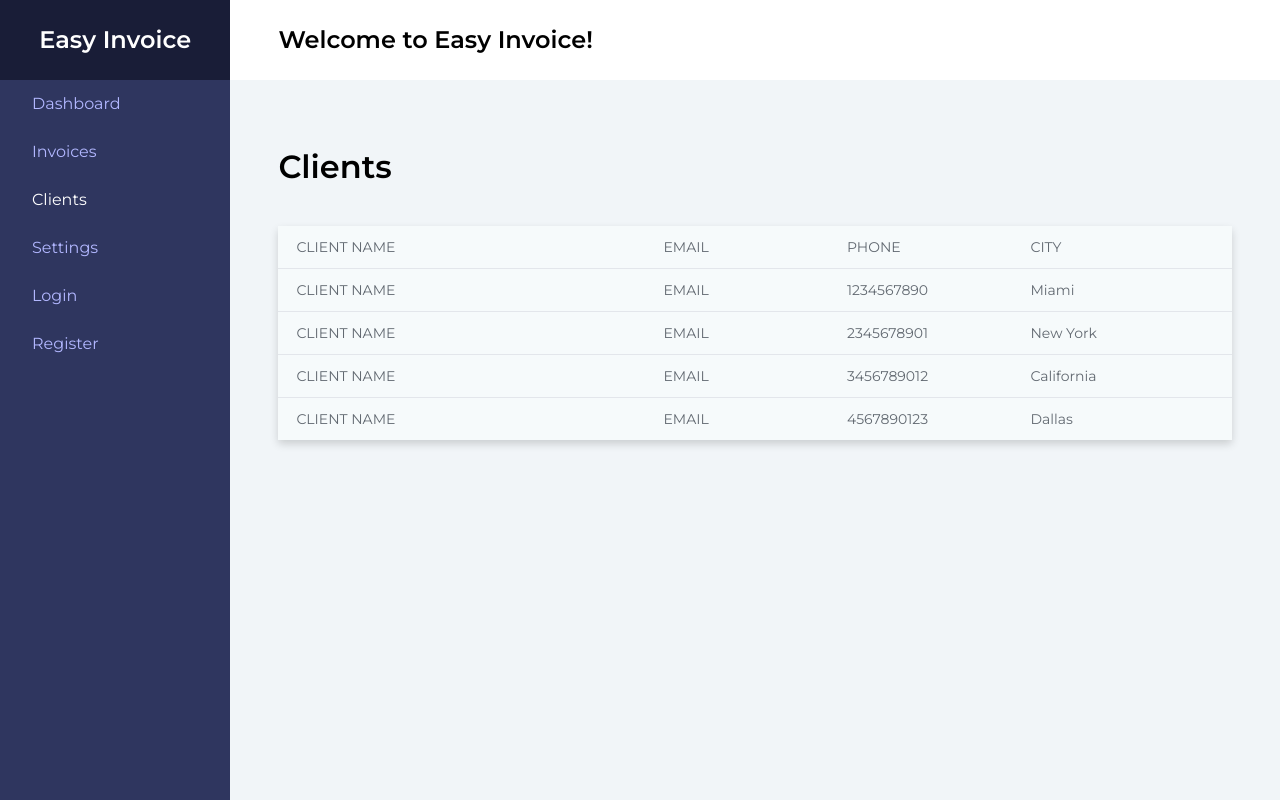
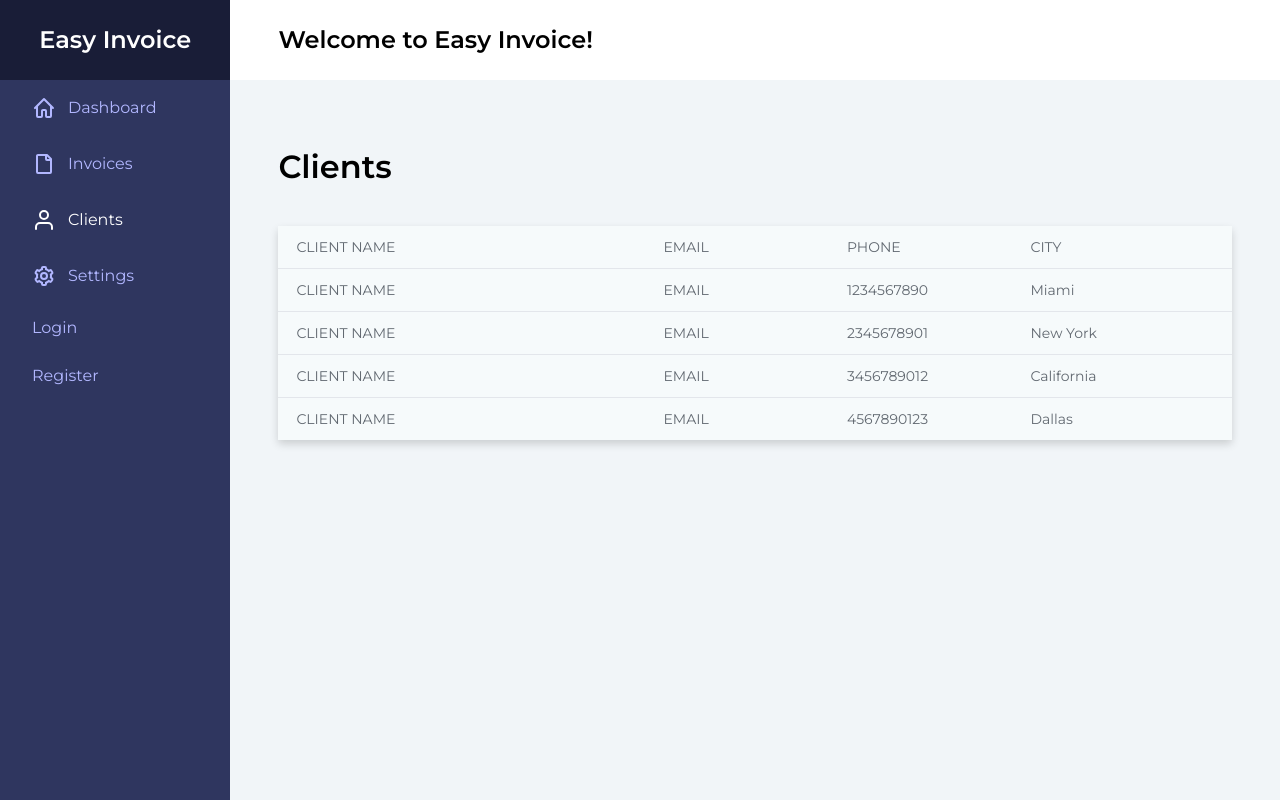
Before and after one commit to rprema/easy-invoice, an Angular app: page /clients in a window 1280 px wide. Built offline with nearby package versions, Linux system fonts and the light colour scheme.

Commit message:
Add SVG icons to menu items.

```diff
--- a/src/app/components/menu/menu.component.html
+++ b/src/app/components/menu/menu.component.html
@@ -1,21 +1,45 @@
 <nav class="sidebar-nav">
   <div class="sidebar-nav__items">
     <div class="sidebar-nav__item">
-      <a routerLink="/dashboard" routerLinkActive="active">Dashboard</a>
+      <a routerLink="/dashboard" routerLinkActive="active">
+        <svg xmlns="http://www.w3.org/2000/svg" viewBox="0 0 24 24" width="24" height="24">
+          <path class="heroicon-ui"
+                d="M13 20v-5h-2v5a2 2 0 0 1-2 2H6a2 2 0 0 1-2-2v-7.59l-.3.3a1 1 0 1 1-1.4-1.42l9-9a1 1 0 0 1 1.4 0l9 9a1 1 0 0 1-1.4 1.42l-.3-.3V20a2 2 0 0 1-2 2h-3a2 2 0 0 1-2-2zm5 0v-9.59l-6-6-6 6V20h3v-5c0-1.1.9-2 2-2h2a2 2 0 0 1 2 2v5h3z"/>
+        </svg>
+        Dashboard
+      </a>
     </div>
     <div class="sidebar-nav__item">
-      <a routerLink="/invoices" routerLinkActive="active">Invoices</a>
+      <a routerLink="/invoices" routerLinkActive="active">
+        <svg xmlns="http://www.w3.org/2000/svg" viewBox="0 0 24 24" width="24" height="24">
+          <path class="heroicon-ui"
+                d="M6 2h9a1 1 0 0 1 .7.3l4 4a1 1 0 0 1 .3.7v13a2 2 0 0 1-2 2H6a2 2 0 0 1-2-2V4c0-1.1.9-2 2-2zm9 2.41V7h2.59L15 4.41zM18 9h-3a2 2 0 0 1-2-2V4H6v16h12V9z"/>
+        </svg>
+        Invoices
+      </a>
     </div>
     <div class="sidebar-nav__item ">
-      <a routerLink="/clients" routerLinkActive="active">Clients</a>
+      <a routerLink="/clients" routerLinkActive="active">
+        <svg xmlns="http://www.w3.org/2000/svg" viewBox="0 0 24 24" width="24" height="24">
+          <path class="heroicon-ui"
+                d="M12 12a5 5 0 1 1 0-10 5 5 0 0 1 0 10zm0-2a3 3 0 1 0 0-6 3 3 0 0 0 0 6zm9 11a1 1 0 0 1-2 0v-2a3 3 0 0 0-3-3H8a3 3 0 0 0-3 3v2a1 1 0 0 1-2 0v-2a5 5 0 0 1 5-5h8a5 5 0 0 1 5 5v2z"/>
+        </svg>
+        Clients
+      </a>
     </div>
     <div class="sidebar-nav__item sidebar-nav__item-settings">
-      <a routerLink="/settings" routerLinkActive="active">Settings</a>
+      <a routerLink="/settings" routerLinkActive="active">
+        <svg xmlns="http://www.w3.org/2000/svg" viewBox="0 0 24 24" width="24" height="24">
+          <path class="heroicon-ui"
+                d="M9 4.58V4c0-1.1.9-2 2-2h2a2 2 0 0 1 2 2v.58a8 8 0 0 1 1.92 1.11l.5-.29a2 2 0 0 1 2.74.73l1 1.74a2 2 0 0 1-.73 2.73l-.5.29a8.06 8.06 0 0 1 0 2.22l.5.3a2 2 0 0 1 .73 2.72l-1 1.74a2 2 0 0 1-2.73.73l-.5-.3A8 8 0 0 1 15 19.43V20a2 2 0 0 1-2 2h-2a2 2 0 0 1-2-2v-.58a8 8 0 0 1-1.92-1.11l-.5.29a2 2 0 0 1-2.74-.73l-1-1.74a2 2 0 0 1 .73-2.73l.5-.29a8.06 8.06 0 0 1 0-2.22l-.5-.3a2 2 0 0 1-.73-2.72l1-1.74a2 2 0 0 1 2.73-.73l.5.3A8 8 0 0 1 9 4.57zM7.88 7.64l-.54.51-1.77-1.02-1 1.74 1.76 1.01-.17.73a6.02 6.02 0 0 0 0 2.78l.17.73-1.76 1.01 1 1.74 1.77-1.02.54.51a6 6 0 0 0 2.4 1.4l.72.2V20h2v-2.04l.71-.2a6 6 0 0 0 2.41-1.4l.54-.51 1.77 1.02 1-1.74-1.76-1.01.17-.73a6.02 6.02 0 0 0 0-2.78l-.17-.73 1.76-1.01-1-1.74-1.77 1.02-.54-.51a6 6 0 0 0-2.4-1.4l-.72-.2V4h-2v2.04l-.71.2a6 6 0 0 0-2.41 1.4zM12 16a4 4 0 1 1 0-8 4 4 0 0 1 0 8zm0-2a2 2 0 1 0 0-4 2 2 0 0 0 0 4z"/>
+        </svg>
+        Settings
+      </a>
     </div>
-    <div class = "sidebar-nav__item">
+    <div class="sidebar-nav__item">
       <a routerLink="/login" routerLinkActive="active">Login</a>
     </div>
-    <div class ="sidebar-nav__item">
+    <div class="sidebar-nav__item">
       <a routerLink="/register" routerLinkActive="active">Register</a>
     </div>
   </div>
--- a/src/app/components/menu/menu.component.scss
+++ b/src/app/components/menu/menu.component.scss
@@ -13,12 +13,23 @@
       padding: 16px 2rem;
       color: #b2b7ff;
       text-decoration: none;
+      display: flex;
+      align-items: center;
+
+      svg {
+        fill: #b2b7ff;
+        margin: 0 12px 0 0;
+      }
 
       &.active,
       &:hover,
       &:active {
         color: #fff;
         cursor: pointer;
+
+        svg {
+          fill: #fff;
+        }
       }
 
     }
```
